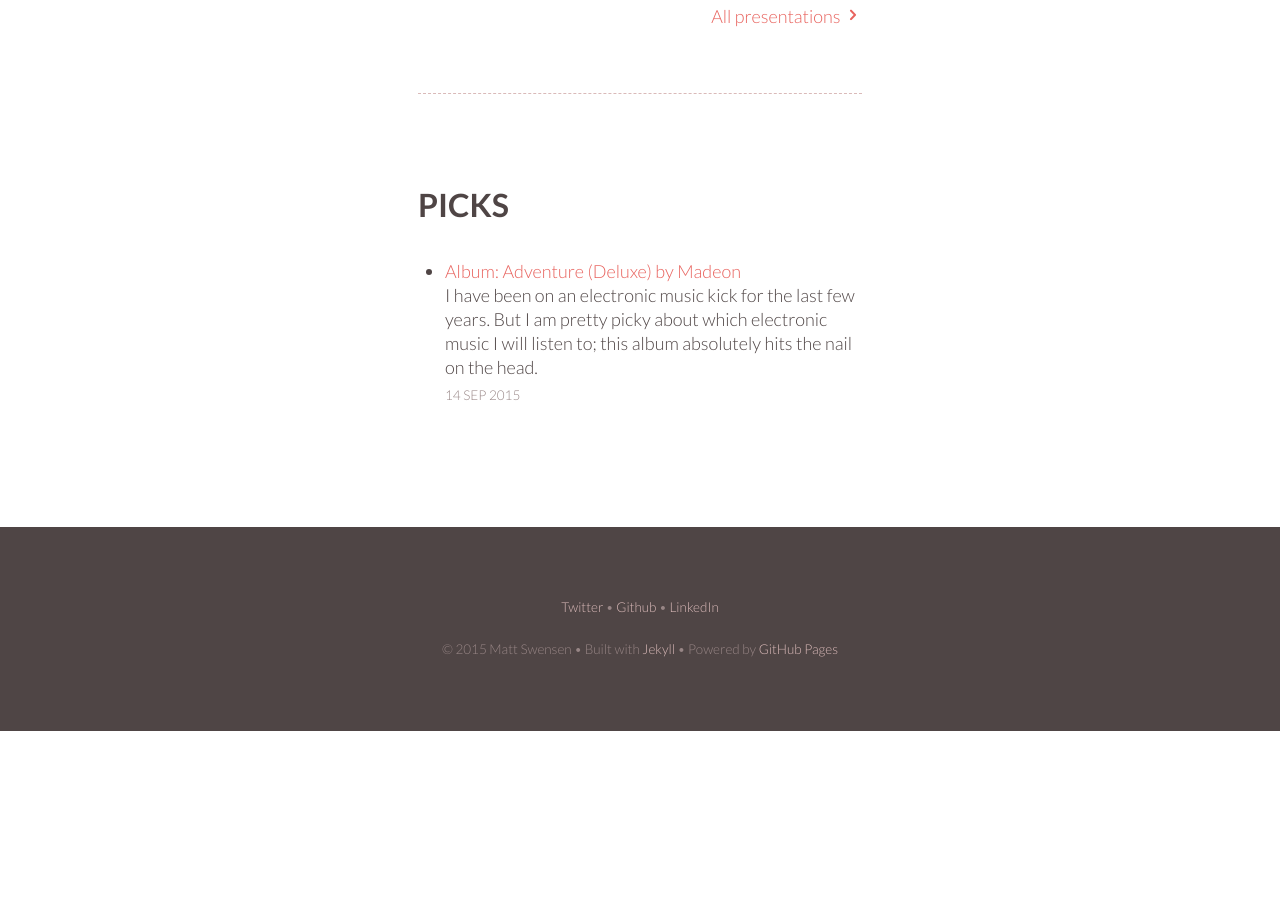
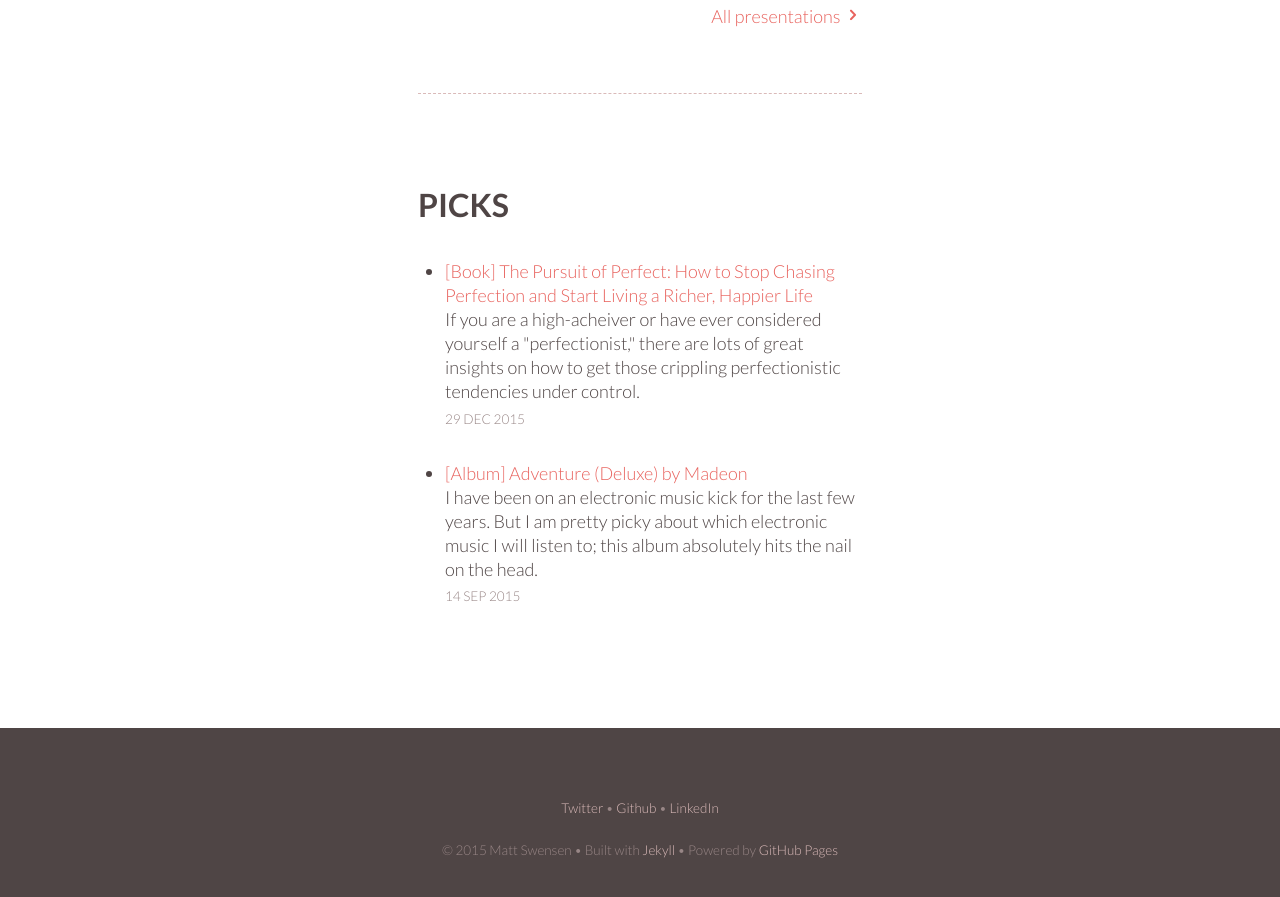
Before and after one commit to mjswensen/mjswensen.com, a Jekyll site: the page built from index.html, in a window 1280 px wide and 900 px high, scrolled down 2604 px. Shown: the top 897 px of the window. Built offline with Jekyll 4.4.1, drawn with Linux system fonts in a browser that asks for light colours; Markdown is read by kramdown in place of the engine named in the settings; before the commit the page ends 3335 px from its top, so only the background shows below that.

Commit message:
Adding pick and adjusting pick list formatting and title formatting.

```diff
--- a/_includes/picklist.html
+++ b/_includes/picklist.html
@@ -2,7 +2,7 @@
   {% assign picks = site.pages | where: 'type', 'pick' | sort: 'date' | reverse %}
   {% for pick in picks limit: include.limit %}
     <li>
-      <a href="{{ pick.url }}">{{ pick.pick.type | capitalize }}: {{ pick.title }}</a>
+      <a href="{{ pick.url }}">[{{ pick.pick.type | capitalize }}] {{ pick.title }}</a>
       <p>{{ pick.description }}</p>
       <div class="metadata">
         <time datetime="{{ pick.date }}">{{ pick.date | date: "%-d %b %Y" }}</time>
--- a/_layouts/pick.html
+++ b/_layouts/pick.html
@@ -6,7 +6,7 @@ layout: thin
 
 <article class="pick">
   <header>
-    <h1>{{ page.pick.type | capitalize }}: {{ page.pick.title }} by {{ page.pick.creator }}</h1>
+    <h1>[{{ page.pick.type | capitalize }}] {{ page.pick.title }} by {{ page.pick.creator }}</h1>
     <div class="metadata">
       <time datetime="{{ page.date }}">{{ page.date | date: "%-d %b %Y" }}</time>
     </div>
--- /dev/null
+++ b/picks/the-pursuit-of-perfect-by-tal-ben-shahar.md
@@ -0,0 +1,18 @@
+---
+title: "The Pursuit of Perfect: How to Stop Chasing Perfection and Start Living a Richer, Happier Life"
+description: If you are a high-acheiver or have ever considered yourself a "perfectionist," there are lots of great insights on how to get those crippling perfectionistic tendencies under control.
+type: pick
+pick:
+  type: book
+  title: "The Pursuit of Perfect: How to Stop Chasing Perfection and Start Living a Richer, Happier Life"
+  creator: Tal Ben-Shahar
+  thumbnail:
+    link: http://www.amazon.com/The-Pursuit-Perfect-Chasing-Perfection/dp/0071608826
+    image:
+      url: /picks/images/the-pursuit-of-perfect-by-tal-ben-shahar.jpg
+      alt: "Book cover for The Pursuit of Perfect: How to Stop Chasing Perfection and Start Living a Richer, Happier Life"
+date: 2015-12-29 20:11
+layout: pick
+---
+
+My wife and I have been enjoying this one lately and it is fantastic. If you are a high-acheiver or have ever considered yourself a "perfectionist," there are lots of great insights on how to become what the author calls an "optimalist", or an individual who is still driven and high-acheiving but who is not crippled by the fear of failure.
```
Also changed, not shown: picks/images/the-pursuit-of-perfect-by-tal-ben-shahar.jpg (added).
